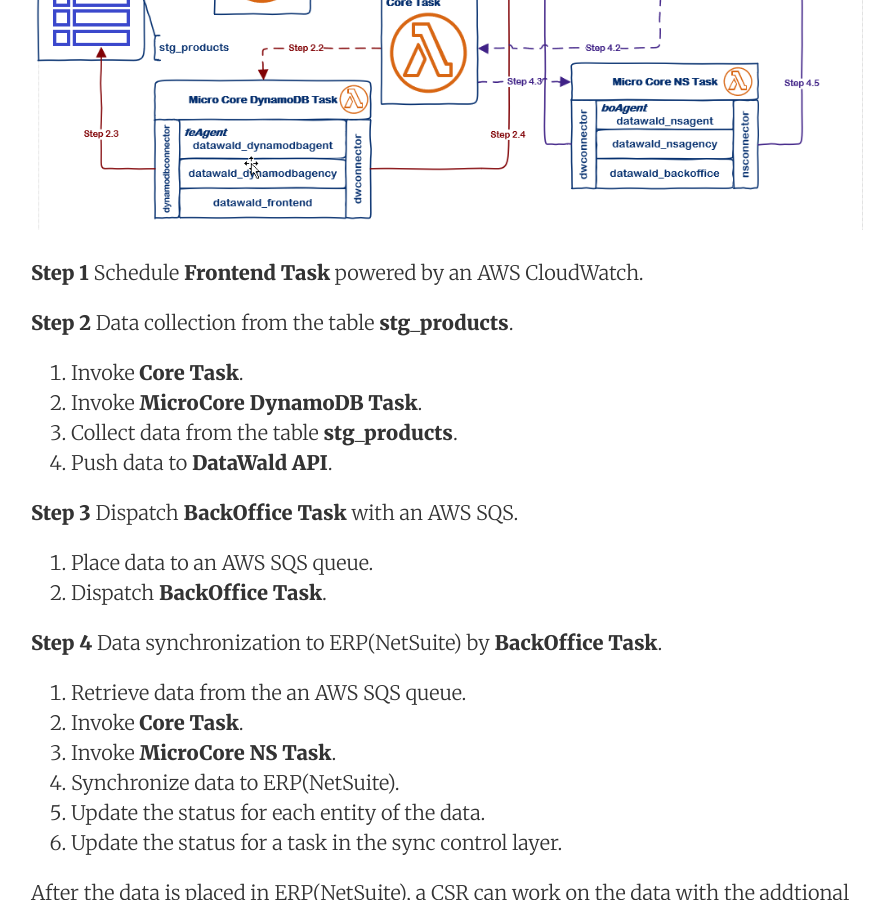
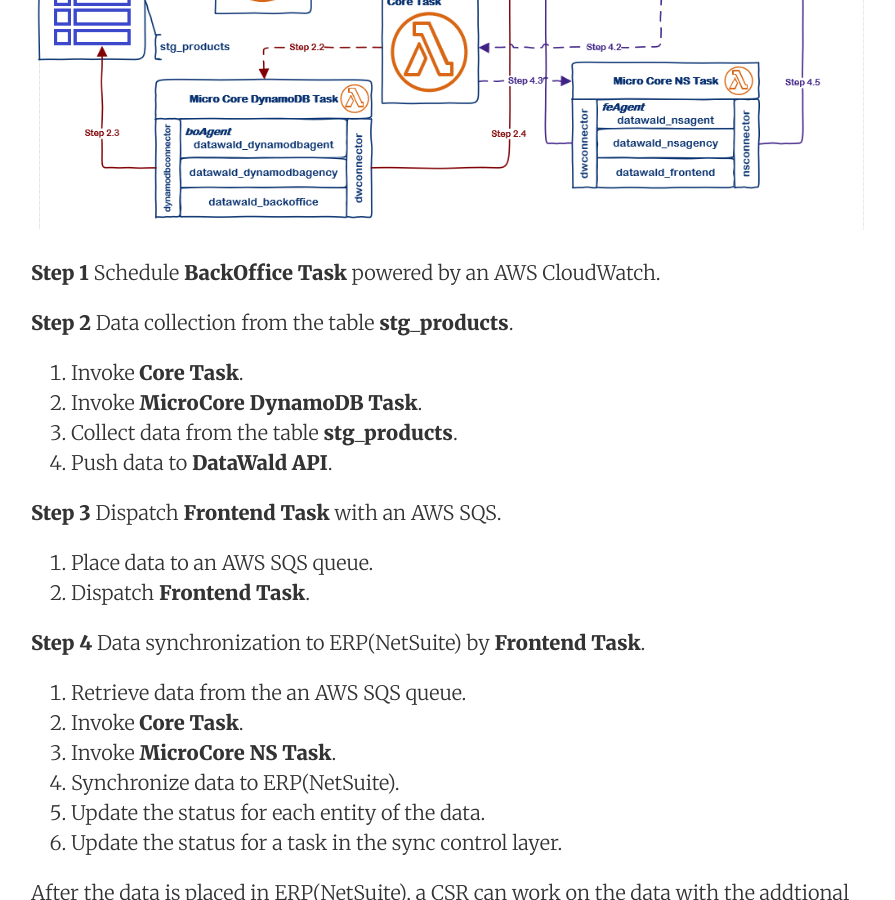
Before and after one commit to ideabosque/ideabosque.github.io, a Jekyll site: the page built from _posts/2019-09-30-Vendors-Product-Data-Feed-Publishing-Workflow.md, in a window 1280 px wide and 900 px high, scrolled down 2222 px. Shown: the whole window, without its empty margins (189-1084 px from the left). Built offline with Jekyll 4.4.1, drawn with Linux system fonts in a browser that asks for light colours; comment, search, counter and statistics services are not loaded.

Commit message:
Updated.

```diff
--- a/_posts/2019-09-30-Vendors-Product-Data-Feed-Publishing-Workflow.md
+++ b/_posts/2019-09-30-Vendors-Product-Data-Feed-Publishing-Workflow.md
@@ -30,11 +30,11 @@ Periodically, the middle tier(DataWald) retrieves the data from the staging tabl
 3. Collect data from the table **stg_products**.
 4. Push data to **DataWald API**.
 
-**Step 3** Dispatch **BackOffice Task** with an AWS SQS.
+**Step 3** Dispatch **Frontend Task** with an AWS SQS.
 1. Place data to an AWS SQS queue.
-2. Dispatch **BackOffice Task**.
+2. Dispatch **Frontend Task**.
 
-**Step 4** Data synchronization to ERP(NetSuite) by **BackOffice Task**.
+**Step 4** Data synchronization to ERP(NetSuite) by **Frontend Task**.
 1. Retrieve data from the an AWS SQS queue.
 2. Invoke **Core Task**.
 3. Invoke **MicroCore NS Task**.
```
Also changed, not shown: other parts of _posts/2019-09-30-Vendors-Product-Data-Feed-Publishing-Workflow.md (+1 -1 lines), images/2019-10-02_13-52-03.png, images/2019-10-02_13-52-29.png.
